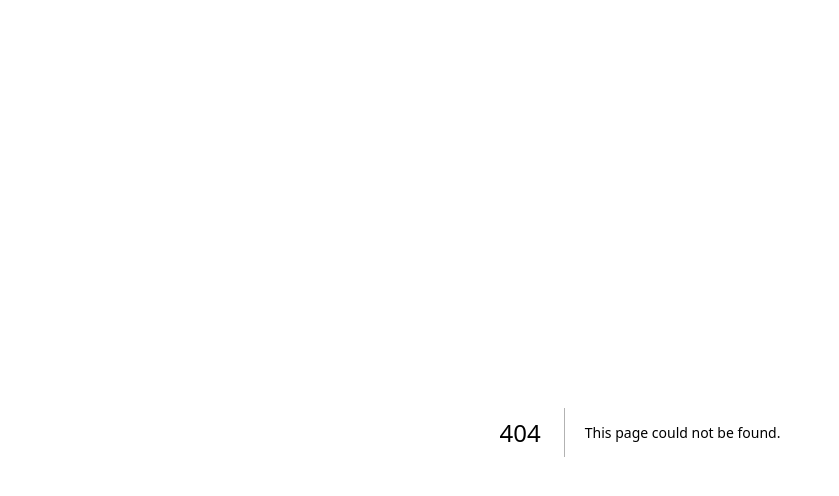
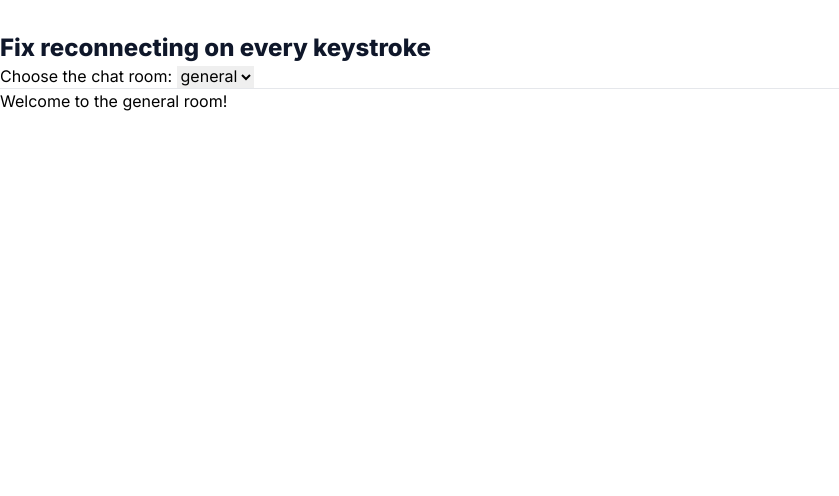
Before and after one commit to TaiseiNemoto/react-practice-app, a Next.js app: page /lifecycle-of-reactive-effects/fix-reconnecting-on-every-keystroke in a window 1280 px wide. Before the commit this address had no page. Shown: the top 496 px of the page, without its empty margins (0-839 px from the left). Built offline with nearby package versions, Linux system fonts and the light colour scheme.

Commit message:
[add]Lifecycle of Reactive Effects：Fix reconnecting on every keystrokeまで完了

```diff
--- /dev/null
+++ b/src/app/lifecycle-of-reactive-effects/fix-reconnecting-on-every-keystroke/Chat.ts
@@ -0,0 +1,13 @@
+export function createConnection(serverUrl: string, roomId: string) {
+  // A real implementation would actually connect to the server
+  return {
+    connect() {
+      console.log(
+        '✅ Connecting to "' + roomId + '" room at ' + serverUrl + '...',
+      );
+    },
+    disconnect() {
+      console.log('❌ Disconnected from "' + roomId + '" room at ' + serverUrl);
+    },
+  };
+}
--- /dev/null
+++ b/src/app/lifecycle-of-reactive-effects/fix-reconnecting-on-every-keystroke/page.tsx
@@ -0,0 +1,11 @@
+import H1Element from '@/components/common/H1Element';
+import ChatSelect from '@/components/lifecycle-of-reactive-effects/Fix reconnecting on every keystroke/ChatSelect';
+
+export default function page() {
+  return (
+    <main>
+      <H1Element title="Fix reconnecting on every keystroke" />
+      <ChatSelect />
+    </main>
+  );
+}
--- /dev/null
+++ b/src/app/lifecycle-of-reactive-effects/page.tsx
@@ -0,0 +1,14 @@
+import H1Element from '@/components/common/H1Element';
+import PageLink from '@/components/common/PageLink';
+
+export default function page() {
+  return (
+    <main>
+      <H1Element title="Lifecycle of Reactive Effects" />
+      <PageLink
+        pageName="Fix reconnecting on every keystroke"
+        link="/lifecycle-of-reactive-effects/fix-reconnecting-on-every-keystroke"
+      />
+    </main>
+  );
+}
--- a/src/app/page.tsx
+++ b/src/app/page.tsx
@@ -63,6 +63,10 @@ export default function Home() {
         link="/you-might-not-need-an-effect"
         pageName="You Might Not Need an Effect"
       />
+      <PageLink
+        link="/lifecycle-of-reactive-effects"
+        pageName="Lifecycle of Reactive Effects"
+      />
     </main>
   );
 }
--- /dev/null
+++ b/src/components/lifecycle-of-reactive-effects/Fix reconnecting on every keystroke/ChatRoom.tsx
@@ -0,0 +1,23 @@
+'use client';
+
+import { createConnection } from '@/app/lifecycle-of-reactive-effects/fix-reconnecting-on-every-keystroke/Chat';
+import { useEffect, useState } from 'react';
+
+const serverUrl = 'https://localhost:1234';
+
+export default function ChatRoom({ roomId }: { roomId: string }) {
+  const [message, setMessage] = useState('');
+
+  useEffect(() => {
+    const connection = createConnection(serverUrl, roomId);
+    connection.connect();
+    return () => connection.disconnect();
+  }, [roomId]);
+
+  return (
+    <>
+      <h1>Welcome to the {roomId} room!</h1>
+      <input value={message} onChange={(e) => setMessage(e.target.value)} />
+    </>
+  );
+}
--- /dev/null
+++ b/src/components/lifecycle-of-reactive-effects/Fix reconnecting on every keystroke/ChatSelect.tsx
@@ -0,0 +1,23 @@
+'use client';
+
+import { useState } from 'react';
+import ChatRoom from './ChatRoom';
+
+export default function ChatSelect() {
+  const [roomId, setRoomId] = useState('general');
+
+  return (
+    <>
+      <label>
+        Choose the chat room:{' '}
+        <select value={roomId} onChange={(e) => setRoomId(e.target.value)}>
+          <option value="general">general</option>
+          <option value="travel">travel</option>
+          <option value="music">music</option>
+        </select>
+      </label>
+      <hr />
+      <ChatRoom roomId={roomId} />
+    </>
+  );
+}
```
